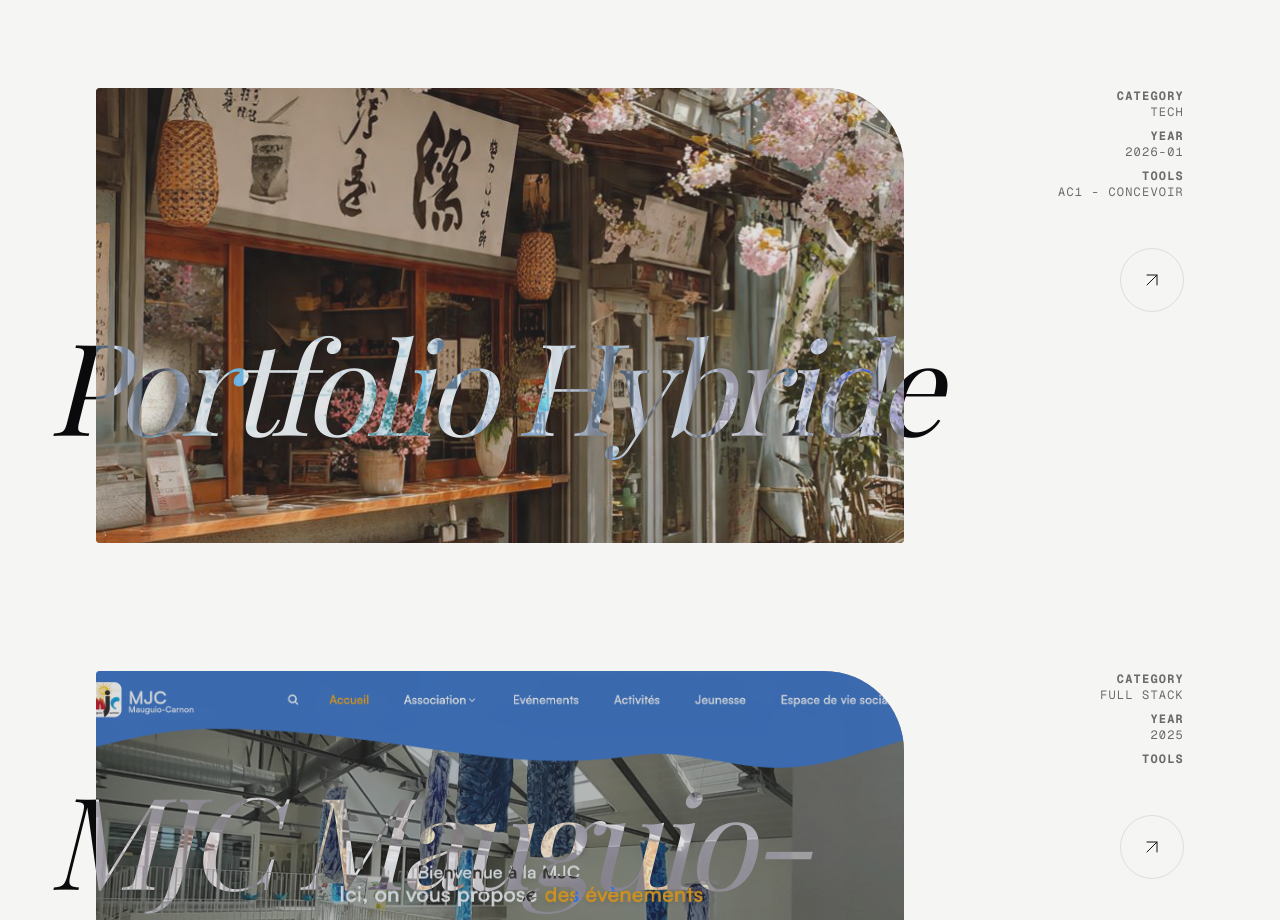
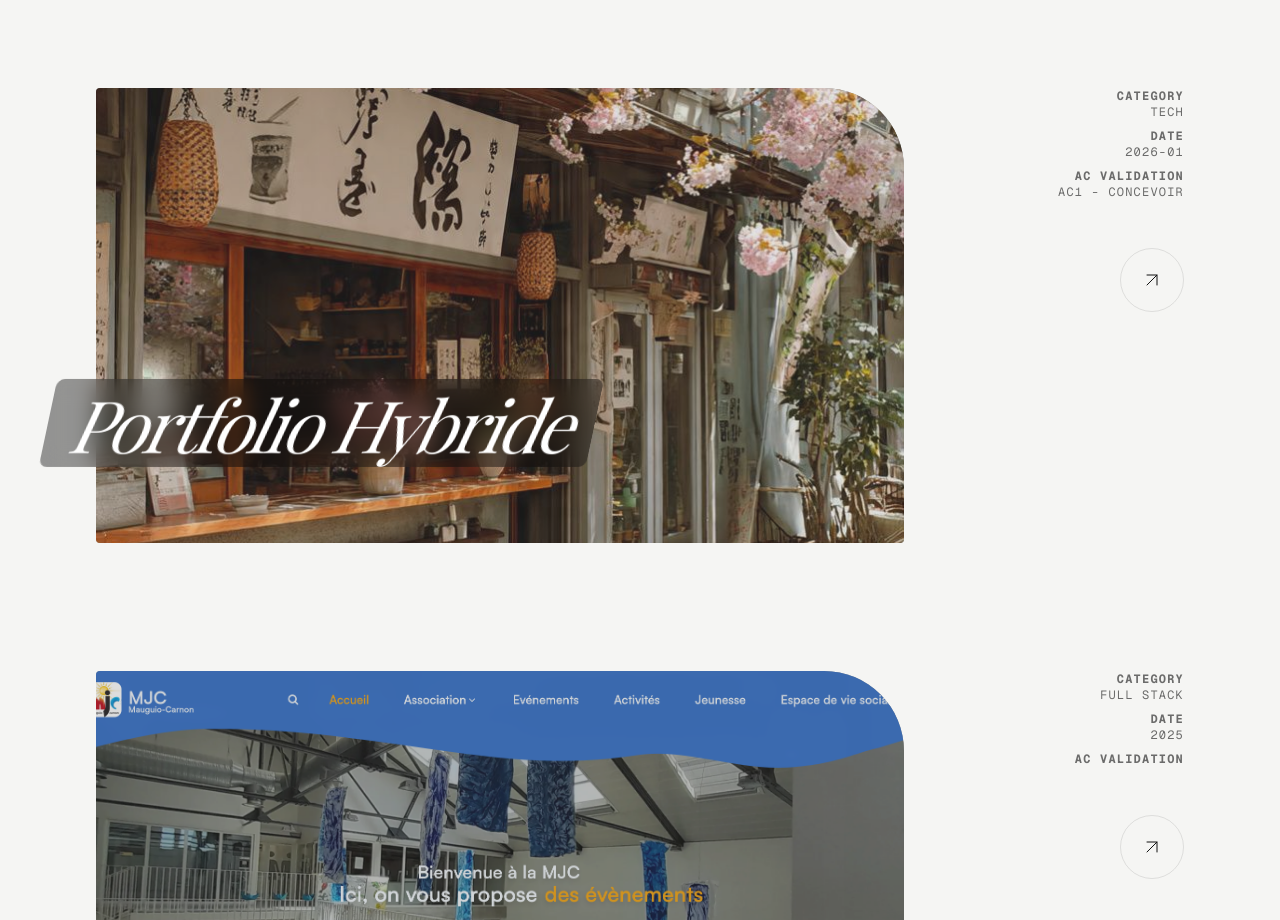
Before and after one commit to theodoredeboisseson/theodoredeboisseson.github.io, a Next.js app: page / in a window 1280 px wide. Shown: the part 1880-2800 px from the top of the page. Built offline with nearby package versions, Linux system fonts and the light colour scheme; a web font is replaced by a local one.

Commit message:
fix(warning): Fix some minors code warnings about tailwind classes and add movementline in formation section

```diff
--- a/app/components/sections/FormationSection.tsx
+++ b/app/components/sections/FormationSection.tsx
@@ -2,6 +2,7 @@
 
 import React from 'react';
 import { motion } from 'framer-motion';
+import MovementLine from '../ui/MovementLine';
 import bioData from '@/data/bio.json';
 
 const formations = bioData.education;
@@ -18,7 +19,13 @@ export default function FormationSection() {
                 Formation<span className="text-primary">.</span>
             </motion.h2>
 
-            <div className="flex flex-col space-y-16">
+            <div className="relative">
+                {/* Visual Line on the left */}
+                <div className="absolute -left-4 md:-left-12 top-0 bottom-0 w-24 hidden md:block opacity-50 pointer-events-none">
+                    <MovementLine />
+                </div>
+
+                <div className="flex flex-col space-y-16 ml-4">
                     {formations.map((item, index) => (
                         <motion.div
                             key={index}
@@ -41,7 +48,7 @@ export default function FormationSection() {
                                         {item.degree}
                                     </h3>
                                     <p className="text-xl font-sans text-foreground/60 mb-4">
-                                    {item.school} - {item.location}
+                                        {item.school} // {item.location}
                                     </p>
                                     <p className="font-mono text-sm opacity-80 mb-2 text-primary">
                                         {item.details}
@@ -54,11 +61,12 @@ export default function FormationSection() {
 
                             {/* Separator - Footnote style, 80% width aligned right */}
                             <div className="mt-16 w-full flex justify-end">
-                            <div className="w-[85%] h-[1px] bg-border/40" />
+                                <div className="w-[85%] h-px bg-border/40" />
                             </div>
                         </motion.div>
                     ))}
                 </div>
+            </div>
         </section>
     );
 }
--- a/app/components/sections/Hero.tsx
+++ b/app/components/sections/Hero.tsx
@@ -41,7 +41,7 @@ export default function Hero() {
                     </motion.div>
 
                     {/* Horizontal line */}
-                    <div className="h-[1px] w-full bg-white opacity-20" />
+                    <div className="h-px w-full bg-white opacity-20" />
 
                     <motion.div
                         initial={{ opacity: 0 }}
@@ -50,14 +50,14 @@ export default function Hero() {
                         className="max-w-md mt-8 ml-2 border-l-[0.5px] border-white/40 pl-6"
                     >
                         <p className="font-serif italic text-base md:text-lg leading-relaxed opacity-90 tracking-wide">
-                            STUDENT DEVELOPER / DIGITAL ARTIST <br />
+                            STUDENT DEVELOPER <br />
                             Based in Montpellier. Studying in 3rd year computer science. Crafting digital projects in my free time.
                         </p>
                     </motion.div>
                 </div>
 
                 {/* Right Col: Image / Graphic Element */}
-                <div className="lg:col-span-4 relative w-full mt-12 lg:mt-0 aspect-[3/4] md:aspect-[4/5] lg:aspect-[3/4] mx-auto">
+                <div className="lg:col-span-4 relative w-full mt-12 lg:mt-0 aspect-3/4 md:aspect-4/5 lg:aspect-3/4 mx-auto">
                     <motion.div
                         initial={{ scale: 0.95, opacity: 0 }}
                         animate={{ scale: 1, opacity: 1 }}
@@ -90,6 +90,6 @@ export default function Hero() {
             >
                 SCROLL TO EXPLORE ↓
             </motion.div>
-        </section>
+        </section >
     );
 }
--- a/app/components/ui/ProjectCard.tsx
+++ b/app/components/ui/ProjectCard.tsx
@@ -35,7 +35,7 @@ export default function ProjectCard({ project, index = 0 }: ProjectCardProps) {
 
                 {/* Image Section */}
                 <Link href={`/projects/${project.slug}`} className="lg:col-span-9 relative block">
-                    <div className="relative aspect-[16/9] w-full overflow-hidden rounded-tr-[5rem] rounded-sm bg-black/50">
+                    <div className="relative aspect-video w-full overflow-hidden rounded-tr-[5rem] rounded-sm bg-black/50">
                         {/* Image or Placeholder */}
                         {project.image ? (
                             <>
@@ -72,11 +72,11 @@ export default function ProjectCard({ project, index = 0 }: ProjectCardProps) {
                             <span>{project.category}</span>
                         </div>
                         <div className="flex flex-col">
-                            <span className="font-bold">Year</span>
+                            <span className="font-bold">Date</span>
                             <span>{project.date || '2025'}</span>
                         </div>
                         <div className="flex flex-col">
-                            <span className="font-bold">Tools</span>
+                            <span className="font-bold">Ac validation</span>
                             <span>{project.ac_validation ? project.ac_validation[0] : 'React'}</span>
                         </div>
                     </div>
@@ -84,20 +84,20 @@ export default function ProjectCard({ project, index = 0 }: ProjectCardProps) {
                     {/* Link Arrow */}
                     <Link
                         href={`/projects/${project.slug}`}
-                        className="mt-12 w-16 h-16 border border-foreground/10 rounded-full flex items-center justify-center text-foreground group-hover:bg-primary group-hover:text-white group-hover:border-transparent transition-all duration-300 group-hover:scale-110"
+                        className="mt-12 size-16 border border-foreground/10 rounded-full flex items-center justify-center text-foreground group-hover:bg-primary group-hover:text-white group-hover:border-transparent transition-all duration-300 group-hover:scale-110"
                     >
                         <ArrowUpRight strokeWidth={1} size={24} />
                     </Link>
                 </div>
 
                 {/* Overlapping Title */}
-                <div className="absolute left-0 -bottom-8 lg:bottom-8 lg:-left-12 z-20 pointer-events-none mix-blend-difference text-white">
-                    <h2 className="font-serif italic text-5xl md:text-7xl lg:text-9xl tracking-tighter">
-                        <span className="block group-hover:translate-x-4 transition-transform duration-500 ease-out">
+                <div className="absolute left-0 -bottom-8 lg:bottom-8 lg:-left-12 z-20 pointer-events-none w-full max-w-full pr-4 lg:pr-0 ">
+                    <h2 className="font-serif italic text-4xl md:text-6xl lg:text-7xl tracking-tighter break-word w-full text-white">
+                        <span className="inline-block bg-black/40 backdrop-blur-md px-2 lg:px-6 py-1 lg:py-2 -skew-x-12 rounded-lg group-hover:translate-x-4 transition-transform duration-500 ease-out">
                             {project.title}
                         </span>
                     </h2>
-                    <p className="font-serif italic font-light text-sm md:text-lg mt-2 max-w-md ml-2 opacity-0 group-hover:opacity-100 transition-opacity duration-500 delay-100 tracking-wide">
+                    <p className="mt-2 ml-2 font-serif italic font-light text-sm md:text-lg inline-block bg-black/40 backdrop-blur-md text-white px-3 py-1 -skew-x-12 rounded-sm opacity-0 group-hover:opacity-100 transition-opacity duration-500 delay-100 tracking-wide shadow-lg">
                         {project.under_the_hood}
                     </p>
                 </div>
--- a/app/components/ui/TechnicalCrosshair.tsx
+++ b/app/components/ui/TechnicalCrosshair.tsx
@@ -3,8 +3,8 @@ export default function TechnicalCrosshair({ className = "" }: { className?: str
     return (
         <div className={`pointer-events-none absolute z-20 flex items-center justify-center opacity-70 ${className}`}>
             <div className="relative h-4 w-4">
-                <div className="absolute left-1/2 top-0 h-full w-[1px] -translate-x-1/2 bg-[#CC5500]" />
-                <div className="absolute left-0 top-1/2 h-[1px] w-full -translate-y-1/2 bg-[#CC5500]" />
+                <div className="absolute left-1/2 top-0 h-full w-px -translate-x-1/2 bg-[#CC5500]" />
+                <div className="absolute left-0 top-1/2 h-px w-full -translate-y-1/2 bg-[#CC5500]" />
             </div>
         </div>
     );
--- a/app/projects/[slug]/page.tsx
+++ b/app/projects/[slug]/page.tsx
@@ -125,7 +125,7 @@ export default async function ProjectDetail({ params }: { params: Promise<{ slug
             {/* Featured Image */}
             {project.image && (
                 <div className="w-full px-6 md:px-12 lg:px-24 mb-24 flex justify-center">
-                    <div className="relative w-full max-w-6xl aspect-[16/9] overflow-hidden rounded-tr-[5rem] rounded-sm bg-black/5">
+                    <div className="relative w-full max-w-6xl aspect-video overflow-hidden rounded-tr-[5rem] rounded-sm bg-black/5">
                         <img
                             src={project.image}
                             alt={project.title}
--- a/content/projects/portfolio-hybride.mdx
+++ b/content/projects/portfolio-hybride.mdx
@@ -27,7 +27,6 @@ This portfolio is an exploration of the duality between **technical rigour** and
 
 The project leverages the latest Next.js features (App Router) to ensure optimal performance and SEO.
 
-<TechBadge skills={["Next.js", "React", "TypeScript", "Tailwind", "Framer Motion"]} />
 
 ## Competencies Validated
 
```
Lines whose indentation alone changed are shown as unchanged.
